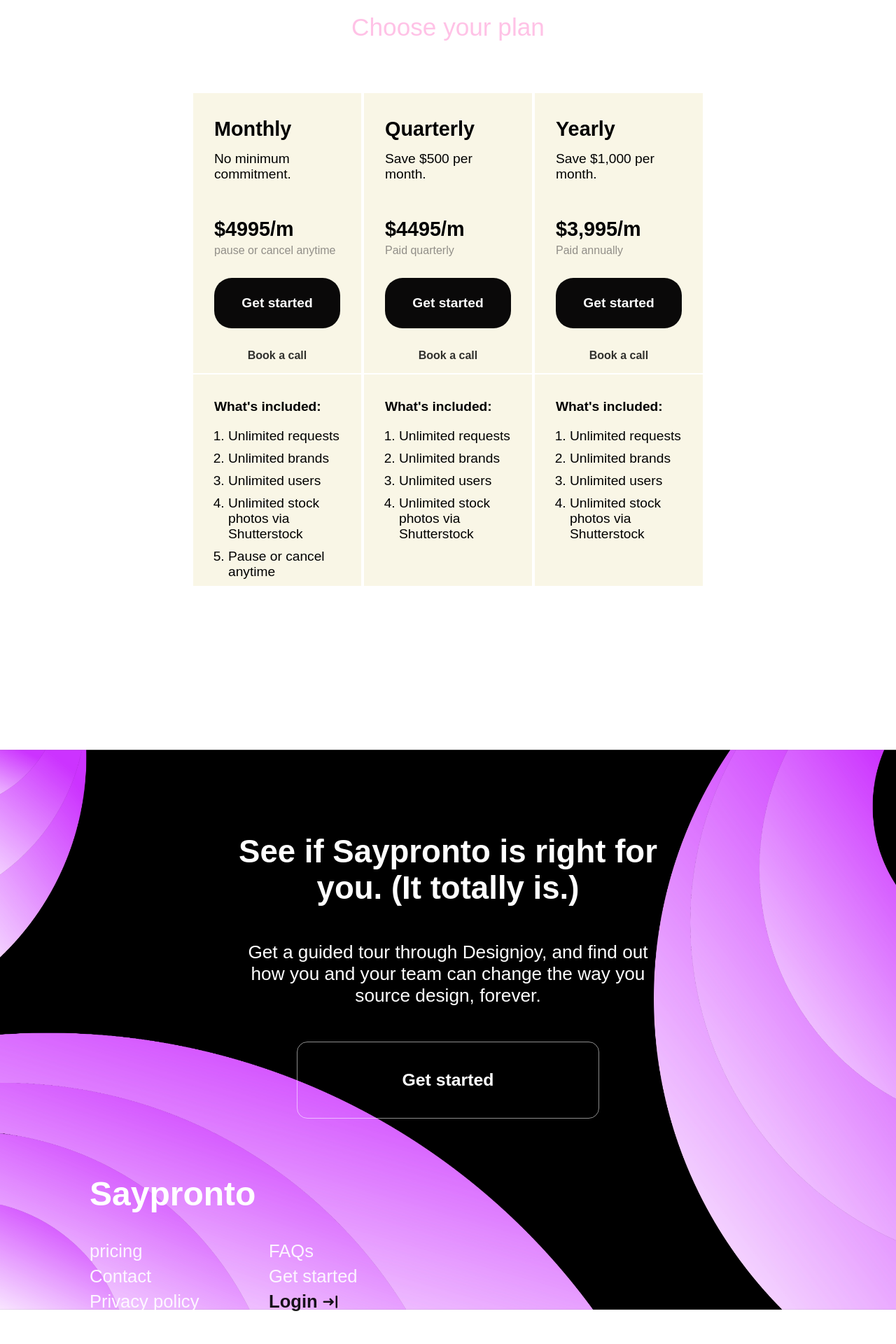
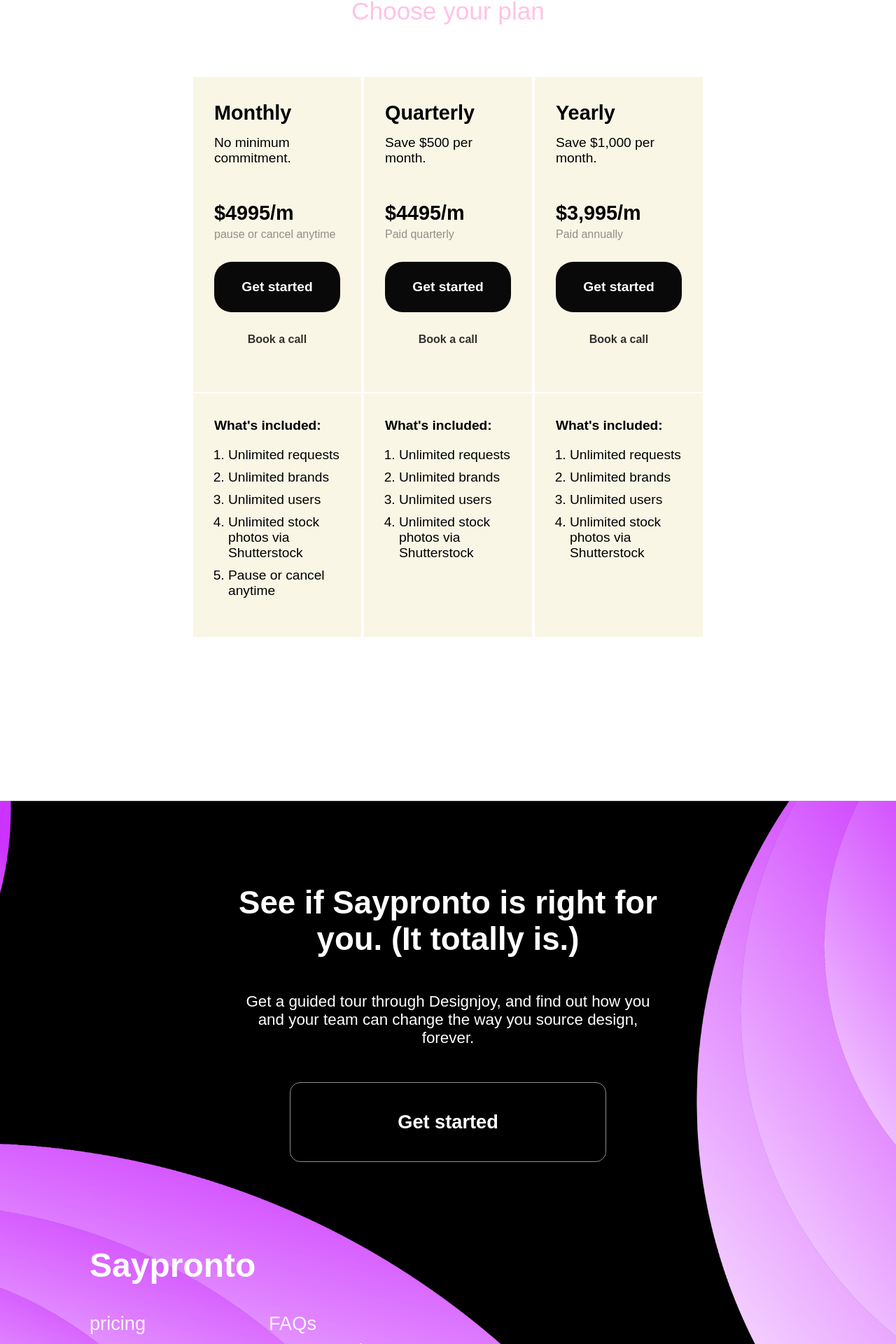
Before and after one commit to shobky/SAYPRONTO, a React (Create React App) app: page / in a window 1280 px wide. Shown: the part 4134-6054 px from the top of the page at 70% size. Built offline with nearby package versions, Linux system fonts and the light colour scheme.

Commit message:
'padding

```diff
--- a/src/components/home/footer/footer.css
+++ b/src/components/home/footer/footer.css
@@ -1,11 +1,12 @@
 .footer {
     background-image: url('../../../assets/tgt15.jpg');
     background-size: cover;
-    height: 100vh;
     width: 100%;
     background-position: top;
     background-repeat: no-repeat;
     color: white;
+    padding-bottom: 10vh;
+
 }
 
 .footer_header {
@@ -24,7 +25,7 @@
     }
 
     .footer p {
-        font-size: 1.64rem;
+        font-size: calc(1.5vw + .4vh);
         width: 46vw;
         text-align: center;
         margin-top: 50px;
@@ -32,8 +33,8 @@
 
     .footer_top-btn {
         margin-top: 50px;
-        font-size: calc(1vw + 1.5vh);
-        padding: 40px 150px;
+        font-size: calc(1.5vw + 1vh);
+        padding: 40px 12vw;
         background-color: transparent;
         color: white;
         border: 1px solid rgba(255, 255, 255, 0.553);
@@ -55,14 +56,14 @@
     }
 
     .footer_footer {
-        margin: 10vh 10vw 5vh 10vw;
+        margin: 15vh 10vw 0vh 10vw;
     }
     .footer_footer h2 {
         font-size: 3rem;
     }
 
     .footer_footer ul {
-        font-size: 1.6rem;
+        font-size: calc(1.5vw + 1vh);
         display: grid;
         grid-template-columns: 20vw 20vw;
         list-style: none;
@@ -129,7 +130,7 @@
     }
 
     .footer_footer {
-        margin: 25vh 10vw 5vh 10vw;
+        margin: 25vh 10vw 0vh 10vw;
     }
 
     .footer_footer h2 {
--- a/src/components/home/memberships/memberships.css
+++ b/src/components/home/memberships/memberships.css
@@ -1,7 +1,6 @@
 .memberships {
     position: relative;
     background-color: #ffffff;
-    position: relative;
     padding-bottom: 20vh;
 }
 
@@ -39,14 +38,15 @@
 
     .memberships_head {
         text-align: center;
-        font-size: 2.8rem;
+        font-size: calc(2vw + 4vh);
+
         color: rgb(0, 0, 0);
         margin-bottom: 5px;
     }
 
     .memberships_subhead {
         text-align: center;
-        font-size: 1.2rem;
+        font-size: calc(2.5vw + 2vh);
         margin-bottom: 5vh;
         opacity: .7;
         color: rgb(245, 120, 195);
@@ -183,14 +183,14 @@
 
     .memberships_head {
         text-align: center;
-        font-size: 4.8rem;
+        font-size: calc(2vw + 4vh);
         color: rgb(0, 0, 0);
         margin-bottom: 25px;
     }
 
     .memberships_subhead {
         text-align: center;
-        font-size: 2.2rem;
+        font-size: calc(1.5vw + 2vh);
         margin-bottom: 5vh;
         opacity: .7;
         color: rgb(255, 168, 220);
@@ -220,6 +220,7 @@
         box-sizing: border-box;
 
 
+
         /* border: 1px solid rgba(174, 174, 174, 0.341); */
     }
 
@@ -231,6 +232,8 @@
         color: rgb(0, 0, 0);
         font-size: 1.2rem;
         height: 50vh;
+        min-height: 450px;
+
     }
 
     .membership-bottom {
@@ -242,6 +245,7 @@
         font-size: 1.2rem;
         height: 38vh;
         border-top: 2px solid white;
+        min-height: 350px;
 
 
 
```
